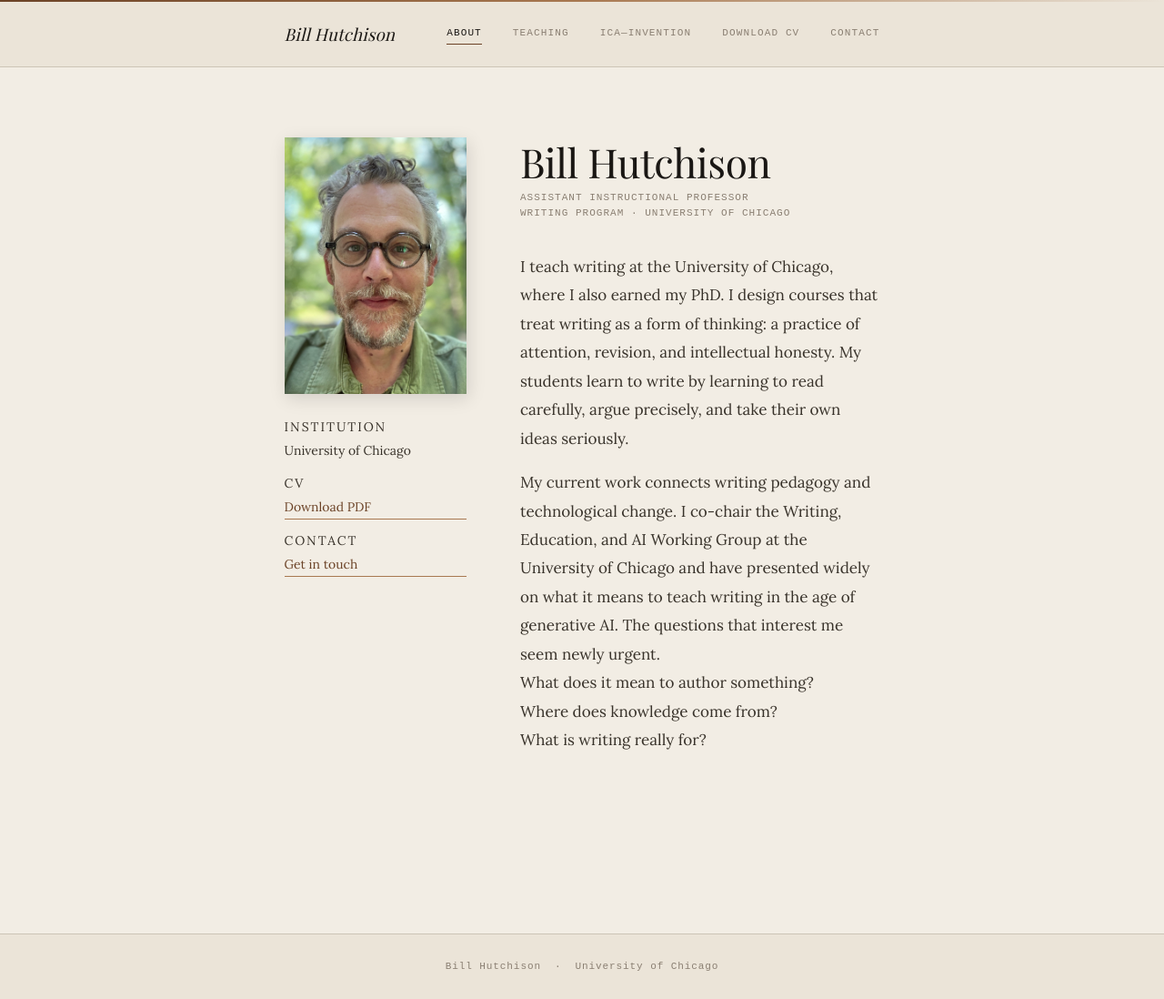
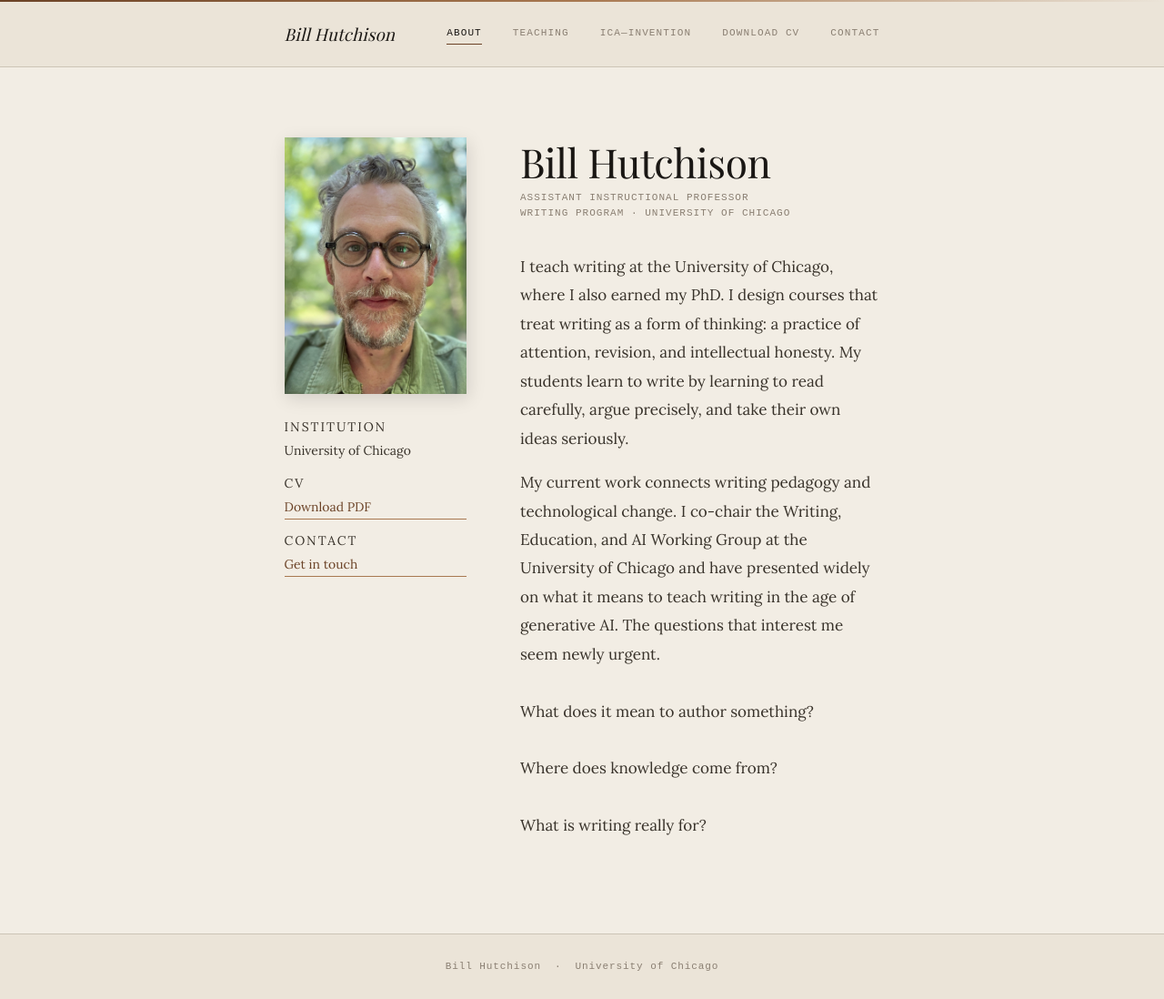
Before and after one commit to bill-hutchison/anthologist-org, a Jekyll site: the page built from index.md, in a window 1280 px wide and 1098 px high. Shown: the whole window at 91% size. Built offline with Jekyll 4.4.1, drawn with Linux system fonts in a browser that asks for light colours; some web fonts are replaced.

```diff
--- a/index.md
+++ b/index.md
@@ -33,9 +33,9 @@ permalink: /
     <p>I teach writing at the University of Chicago, where I also earned my PhD. I design courses that treat writing as a form of thinking: a practice of attention, revision, and intellectual honesty. My students learn to write by learning to read carefully, argue precisely, and take their own ideas seriously.</p>
 
     <p>My current work connects writing pedagogy and technological change. I co-chair the Writing, Education, and AI Working Group at the University of Chicago and have presented widely on what it means to teach writing in the age of generative AI. The questions that interest me seem newly urgent.
-    <br>What does it mean to author something?
-    <br>Where does knowledge come from?
-    <br>What is writing really for?</p>
+    <br><br>What does it mean to author something?
+    <br><br>Where does knowledge come from?
+    <br><br>What is writing really for?</p>
   </div>
 
 </div>
```
